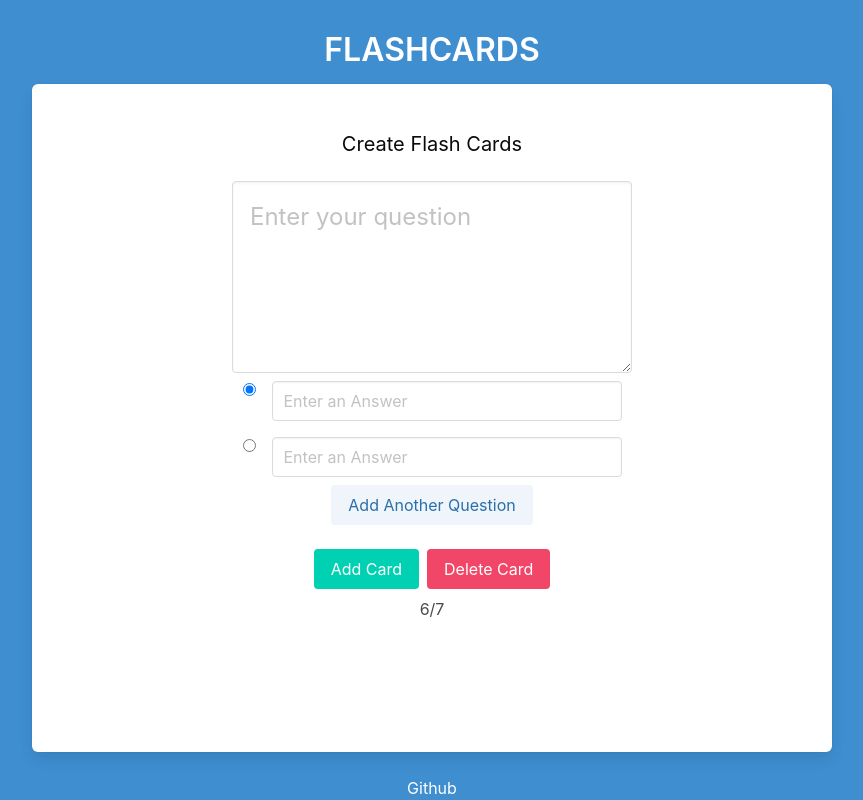
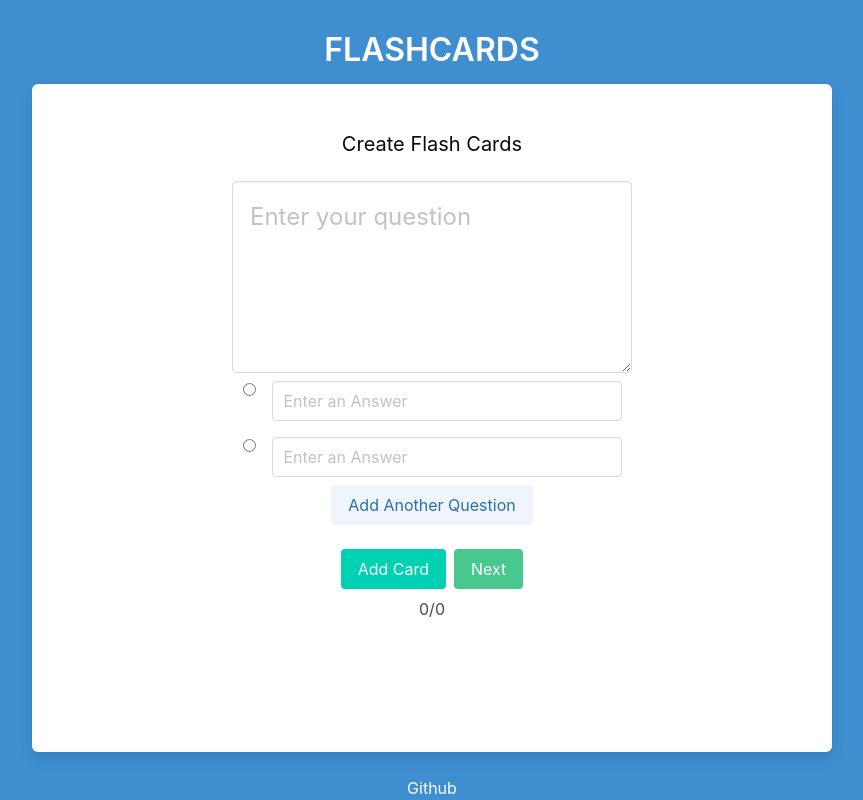
Before and after one commit to andypineda/flashcard-with-spaced-repetition-algorithm, a Next.js app in the folder flashcard-app/: page /create in a window 1280 px wide. Shown: the whole page, without its empty margins (208-1071 px from the left). Built offline with nearby package versions, Linux system fonts and the light colour scheme.

Commit message:
added timer input field and appended it to flashcard array

```diff
--- a/flashcard-app/pages/create.js
+++ b/flashcard-app/pages/create.js
@@ -2,11 +2,19 @@ import 'bulma/css/bulma.css'
 import styles from '../styles/Home.module.css'
 import create from '../styles/Create.module.css'
 import Link from 'next/link'
+import { useState } from "react"
 
 export default function Create(){
 
+    // Reset hook for reseting question inputs
+    let [reset,setReset] = useState(0)
+
+    // Flashcard counter
+    let [cardCounter,setCardCounter] = useState(0)
+
+    let [FlashCards, setFlashCards ] = useState([])
     //  Hold the flashcards created
-    let FlashCards = []
+
 
 
 
@@ -34,6 +42,7 @@ export default function Create(){
         while(count <= answerCount){
 
             let questionID = 'question_' + count.toString()
+            console.log('ID IS', questionID)
 
             // Checks to see if the radio button is checked
             if(document.getElementById(questionID).checked){
@@ -69,11 +78,12 @@ export default function Create(){
         Card.push(answer)
         Card.push(date)
 
+        let cards = [Card]
         // Append it to collection of FlashCards
-        FlashCards.push(Card)
-
+        setFlashCards(flashcard => flashcard.concat(cards))
 
         // Clears entry information from flashcard
+        count = 0
         ClearCard()
 
     }
@@ -90,7 +100,7 @@ export default function Create(){
     let questions = 2 // Default of how many answers allowed
     function AddAnotherQuestion(){
 
-        questions = questions + 1
+        questions = questions + 1 - reset
 
         if(questions <= 4 ){
 
@@ -196,16 +206,21 @@ export default function Create(){
         for(let i = 0; i <= answers.length-1; i++){
             answers[i]['value'] = ""
 
-
-            // Deletes the last two input div answer boxes
-            if(i >= 2){
-                let answerBoxId = "answer_box_" + i.toString()
-                document.getElementById(answerBoxId).remove()
-                questions = questions - 1
+            // Delete all the input boxes including radio buttons
+            let x = i + 1
+            let answerBoxId = "answer_box_" + x.toString()
+            document.getElementById(answerBoxId).remove()
+            questions = questions - 1
+        }
 
 
-            }
-        }
+
+        // Create two new entry boxes
+        setReset(2)
+        AddAnotherQuestion()
+        setReset(1)
+        AddAnotherQuestion()
+        setReset(0)
 
 
 
@@ -215,11 +230,41 @@ export default function Create(){
             addQuestionButton.style.display = "flex"
         }
 
+        setCardCounter(cardCounter+1)
 
     }
 
 
 
+
+
+    /*
+
+        Displays the step the timer page
+
+    */
+
+    function SetTimer(){
+        document.getElementById('timer').style.display = "flex"
+        document.getElementById('CreateFlashCards').style.display = "none"
+    }
+
+
+
+    /*
+        START
+        Get all the flashcards and quiz time and start the flashcard learning
+    */
+
+    function StartQuiz(){
+        let quizTime = document.getElementById('quizTime').value
+        console.log(quizTime)
+
+        setFlashCards(FlashCards.concat(quizTime))
+
+        console.log('Starting Quiz')
+        console.log(FlashCards)
+    }
 
 
 
@@ -237,7 +282,9 @@ export default function Create(){
                 </div>
 
 
-                <div className={`hero-body box center ${create.createBox}`}>
+
+                {/* CREATE A FLASH CARD BODY PAGE  */}
+                <div id="CreateFlashCards" className={`hero-body box center ${create.createBox}`}>
 
                     <div className="block">
                         <p className="subtitle has-text-black">Create Flash Cards</p>
@@ -260,7 +307,7 @@ export default function Create(){
 
                         <div id="answer_box_1" className="control withRadioButton">
                             <div className="control RadioButtonBox">
-                                <input id="question_1" className="control RadioButton" type="radio"  defaultChecked={true} />
+                                <input id="question_1" className="control RadioButton" type="radio" />
                             </div>
                             <div className="control answers">
                                 <input id="question_1_answer" class="input" type="text" placeholder="Enter an Answer"></input>
@@ -290,18 +337,51 @@ export default function Create(){
                     <div>
                         <div class="buttons">
                             <button class="button is-primary" onClick={CreateFlashCard}>Add Card</button>
-                            <button class="button is-danger">Delete Card</button>
+                            <button class="button is-success" onClick={SetTimer}>Next</button>
                         </div>
                     </div>
 
 
                     {/* Flashcard Number */}
                     <div className={`${create.cardNumber}`}>
-                        <p>6/7</p>
+                        <p>{`${cardCounter}/${cardCounter}`}</p>
                     </div>
 
 
                 </div>
+
+
+
+
+
+
+                {/* SET THE TIMER BODY PAGE */}
+                <div id="timer" className={`hero-body box center ${create.createBox}`} >
+
+
+                    <div className="has-text-centered" style={{marginTop:'auto',marginBottom:'auto'}}>
+                        <div className="block">
+                            <p> Enter quiz time</p>
+                            <p> For a 3 minute quiz enter 03:00</p>
+                            <input class="input" type="tel" id="quizTime" placeholder="ex. 02:30" pattern="[0-9]{2}:[0-9]{2}" required />
+                        </div>
+
+
+                        <div className="block" style={{marginLeft:'35%'}}>
+                            <div class="buttons">
+                                <button class="button is-success" onClick={StartQuiz}>Start</button>
+                            </div>
+                        </div>
+
+                    </div>
+
+
+                </div>
+
+
+
+
+
 
                 <div className="hero-foot center">
                     <p>Github</p>
--- a/flashcard-app/styles/globals.css
+++ b/flashcard-app/styles/globals.css
@@ -42,3 +42,11 @@
 .RadioButton{
   margin-top: 10px;
 }
+
+
+
+/*  Timer  */
+
+#timer{
+  display: none;
+}
```
